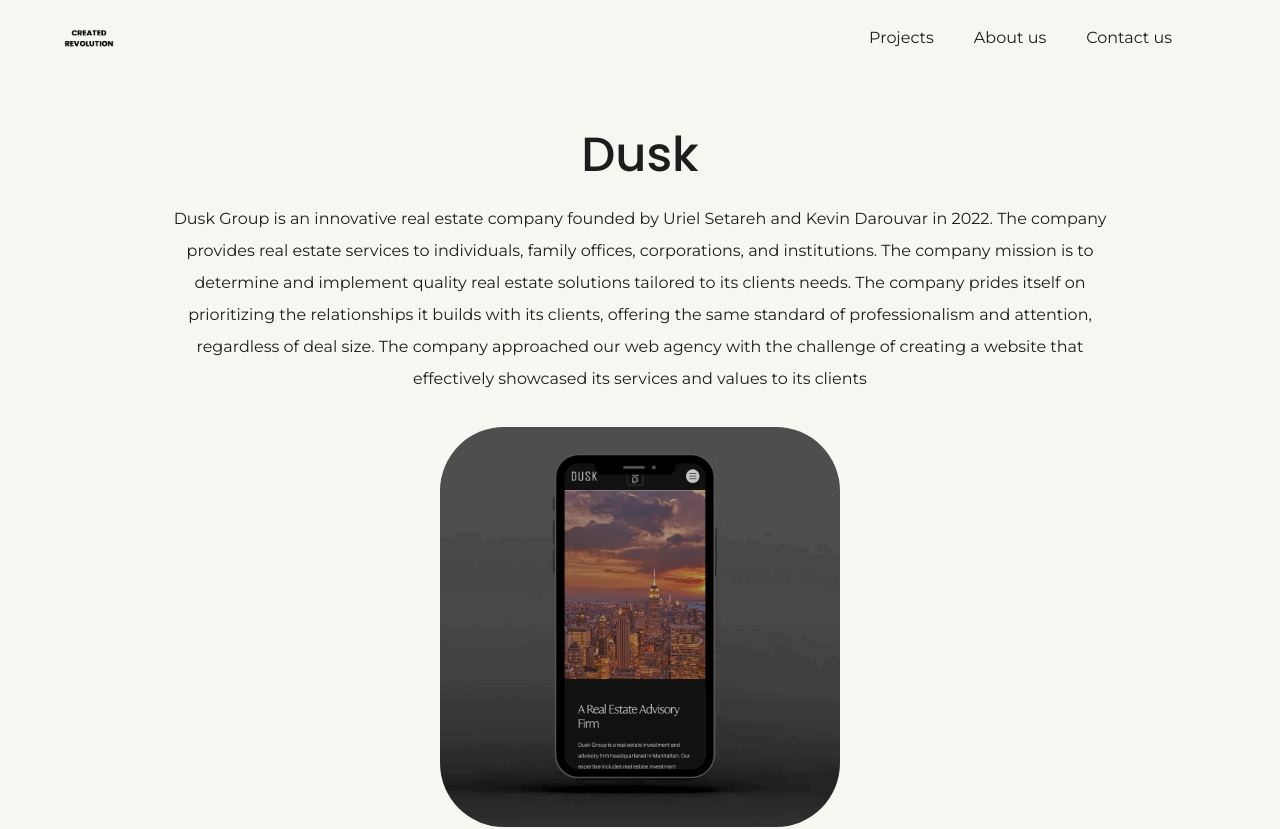
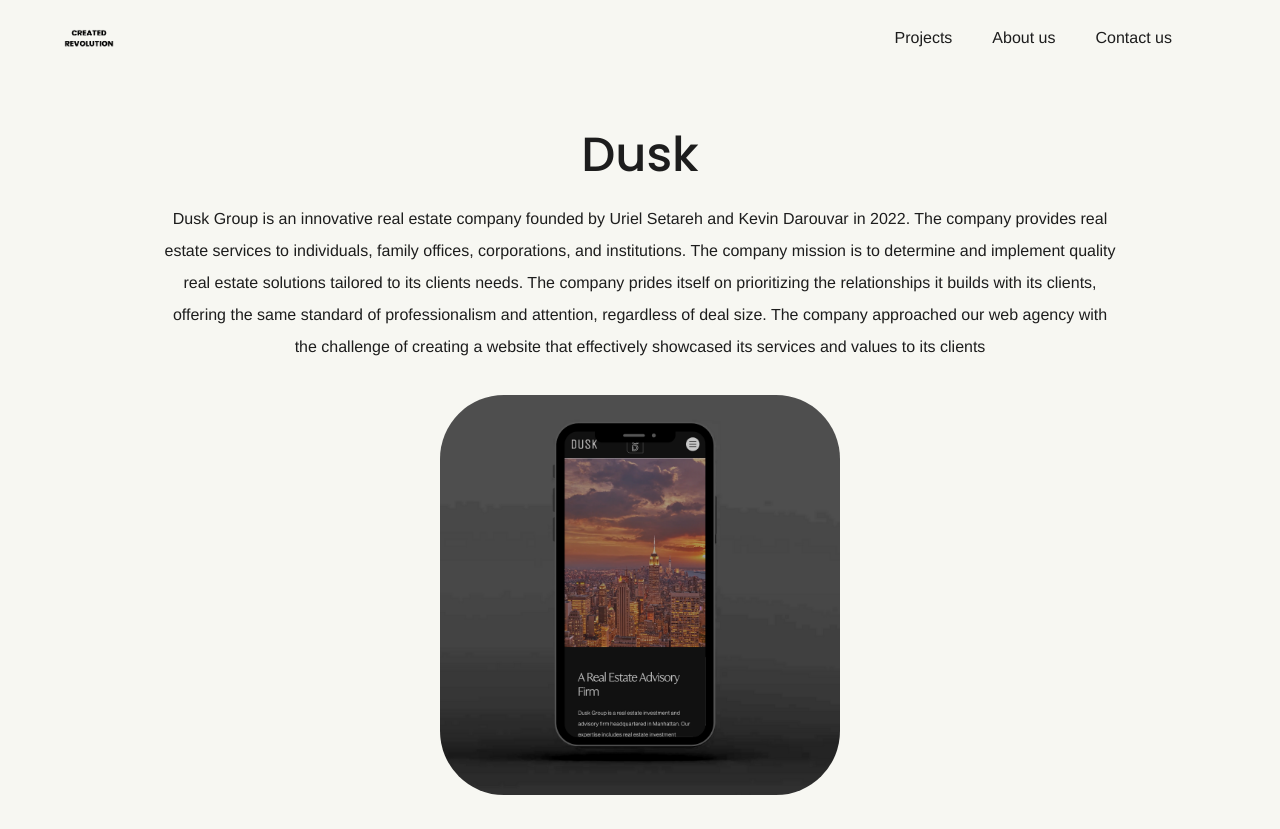
Before and after one commit to danielcoder93/my-portfolio, a Next.js app: page /duskre in a window 1280 px wide. Shown: the top 829 px of the page. Built offline with nearby package versions, Linux system fonts and the light colour scheme; a web font is replaced by a local one.

Commit message:
changed font bc one font wasnt working on vercel

```diff
--- a/styles/Header.module.scss
+++ b/styles/Header.module.scss
@@ -96,7 +96,7 @@
             padding: 0.75rem 1.25rem;
             border-radius: $borderRadius;
             transition: 0.3s ease all;
-            font-family: "Montserrat", "sans-serif";
+            font-family: "Helvetica", "sans-serif";
 
             &:hover {
               background: rgba($light, 0.1);
--- a/styles/globals.scss
+++ b/styles/globals.scss
@@ -25,7 +25,7 @@
     font-weight: 500;
     font-size: 3rem;
   }
-  font-family: "Montserrat", "Helvetica";
+  font-family:  "Helvetica";
   line-height: 2rem;
 }
 h2 {
--- a/styles/variables.scss
+++ b/styles/variables.scss
@@ -1,6 +1,6 @@
 @import url('https://fonts.googleapis.com/css2?family=Kurale&display=swap');
 
-$Poppins: "Poppins", sans-serif;
+$Poppins: "Poppins", "Helvetica", "sans-serif";
 
 // colors
 $dark-color: rgb(29, 29, 29);
```
